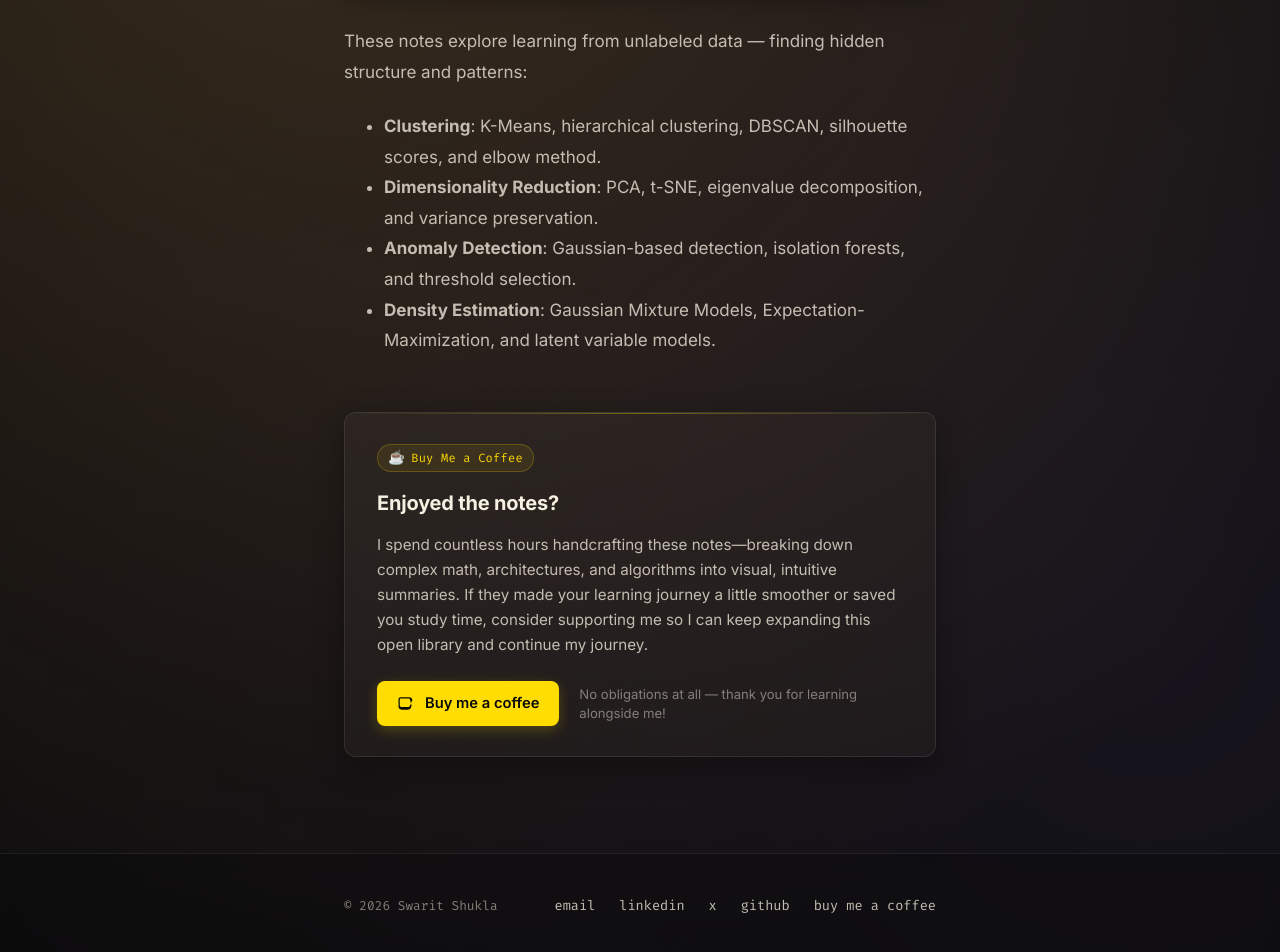
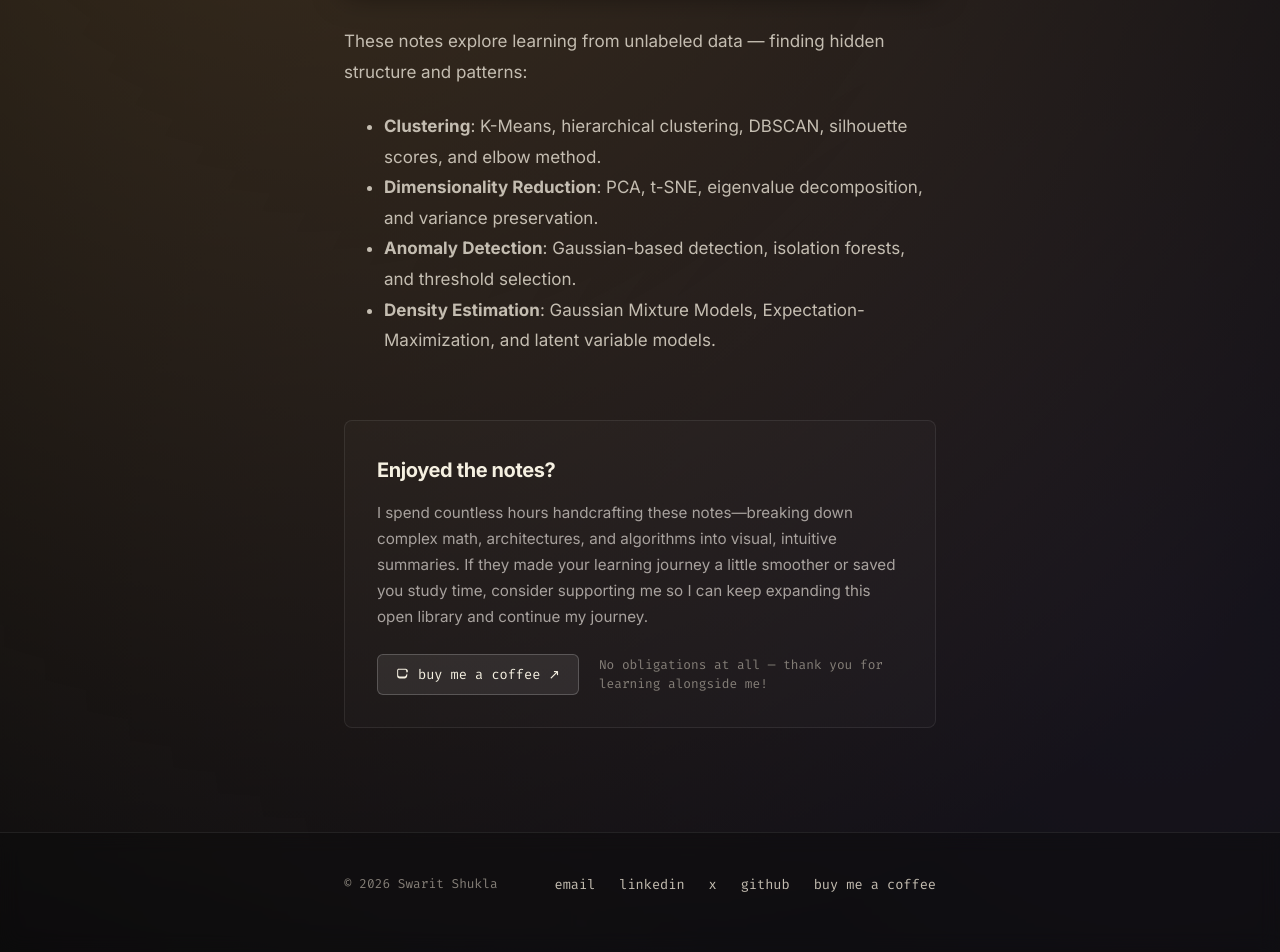
Before and after one commit to SWARITSHUKLA/SWARITSHUKLA.github.io, a Jekyll site: the page built from _notes/2026-10-06-Unsupervised-Learning.md, in a window 1280 px wide and 1400 px high, scrolled down 892 px. Shown: the part 427-1379 px from the top of the window. Built offline with Jekyll 4.4.1, drawn with Linux system fonts in a browser that asks for light colours.

Commit message:
style: refine buy me a coffee footer to match website aesthetics

```diff
--- a/_layouts/note.html
+++ b/_layouts/note.html
@@ -44,24 +44,18 @@ layout: default
 
   <!-- Heartwarming Buy Me a Coffee Support Section -->
   <aside class="support-card" aria-label="Support the Notes">
-    <div class="support-card-inner">
-      <div class="support-badge">
-        <span class="support-badge-icon">☕</span>
-        <span>Buy Me a Coffee</span>
-      </div>
     <h3 class="support-card-title">Enjoyed the notes?</h3>
     <p class="support-card-text">
       I spend countless hours handcrafting these notes—breaking down complex math, architectures, and algorithms into visual, intuitive summaries. If they made your learning journey a little smoother or saved you study time, consider supporting me so I can keep expanding this open library and continue my journey.
     </p>
     <div class="support-card-action">
-        <a href="https://buymeacoffee.com/swaritshukla" target="_blank" rel="noopener noreferrer" class="bmc-button">
-          <svg class="bmc-icon" viewBox="0 0 24 24" aria-hidden="true">
+      <a href="https://buymeacoffee.com/swaritshukla" target="_blank" rel="noopener noreferrer" class="support-btn">
+        <svg class="support-btn-icon" viewBox="0 0 24 24" aria-hidden="true">
           <path d="M20.216 6.415l-.132-.666c-.119-.598-.388-1.16-.783-1.619A4.184 4.184 0 0 0 16.141 3H4.59C3.16 3 2 4.16 2 5.59v9.82c0 2.24 1.86 4.09 4.13 4.09h8.8c2.14 0 3.91-1.62 4.11-3.75l1.176-7.854c.168-.788.168-1.611 0-2.399l-.001.918zm-2.096 1.834l-.84 5.617a2.44 2.44 0 0 1-2.44 2.21H6.13c-1.35 0-2.45-1.1-2.45-2.45V5.59c0-.51.41-.92.92-.92h11.55c.48 0 .9.37.95.85l.02.13.84 2.599zM20 10.5a2.5 2.5 0 0 1-2.5 2.5v-5a2.5 2.5 0 0 1 2.5 2.5z"/>
         </svg>
-          <span>Buy me a coffee</span>
+        <span>buy me a coffee ↗</span>
       </a>
       <span class="support-card-subtext">No obligations at all — thank you for learning alongside me!</span>
-      </div>
     </div>
   </aside>
 
--- a/assets/style.css
+++ b/assets/style.css
@@ -673,50 +673,18 @@ mjx-container:not([display="true"]) {
    SUPPORT / BUY ME A COFFEE CARD
    ========================================= */
 .support-card {
-    margin-top: 3.5rem;
-    margin-bottom: 2rem;
-    padding: 1.85rem 2rem;
-    background: linear-gradient(135deg, rgba(255, 255, 255, 0.035) 0%, rgba(200, 150, 80, 0.045) 100%);
-    border: 1px solid rgba(255, 255, 255, 0.09);
-    border-radius: 12px;
-    box-shadow: 0 8px 30px rgba(0, 0, 0, 0.35);
-    position: relative;
-    overflow: hidden;
+    margin-top: 4rem;
+    margin-bottom: 2.5rem;
+    padding: 2rem;
+    background: rgba(255, 255, 255, 0.02);
+    border: 1px solid rgba(255, 255, 255, 0.08);
+    border-radius: 8px;
+    transition: background-color 0.2s ease, border-color 0.2s ease;
 }
 
-.support-card::before {
-    content: '';
-    position: absolute;
-    top: 0;
-    left: 0;
-    right: 0;
-    height: 1px;
-    background: linear-gradient(90deg, transparent, rgba(255, 221, 0, 0.35), transparent);
-}
-
-.support-card-inner {
-    position: relative;
-    z-index: 1;
-}
-
-.support-badge {
-    display: inline-flex;
-    align-items: center;
-    gap: 6px;
-    font-family: 'Fira Code', monospace;
-    font-size: 0.75rem;
-    color: #ffd700;
-    background: rgba(255, 215, 0, 0.08);
-    border: 1px solid rgba(255, 215, 0, 0.22);
-    border-radius: 9999px;
-    padding: 3px 10px;
-    margin-bottom: 0.85rem;
-    letter-spacing: 0.02em;
-}
-
-.support-badge-icon {
-    font-size: 0.85rem;
-    line-height: 1;
+.support-card:hover {
+    background: rgba(255, 255, 255, 0.035);
+    border-color: rgba(255, 255, 255, 0.15);
 }
 
 .support-card-title {
@@ -724,15 +692,15 @@ mjx-container:not([display="true"]) {
     font-size: 1.25rem;
     font-weight: 700;
     color: #F5F0E1;
-    margin: 0 0 0.75rem 0;
-    letter-spacing: -0.01em;
+    margin: 0 0 0.85rem 0;
+    letter-spacing: -0.02em;
 }
 
 .support-card-text {
     font-family: 'Inter', sans-serif;
     font-size: 0.95rem;
-    line-height: 1.65;
-    color: #c4bdb1;
+    line-height: 1.7;
+    color: #a8a29e;
     margin: 0 0 1.5rem 0;
 }
 
@@ -743,43 +711,44 @@ mjx-container:not([display="true"]) {
     flex-wrap: wrap;
 }
 
-.bmc-button {
+.support-btn {
+    font-family: 'Fira Code', monospace;
+    font-size: 0.85rem;
+    padding: 8px 18px;
+    border-radius: 6px;
+    text-decoration: none !important;
+    transition: all 0.2s ease;
     display: inline-flex;
     align-items: center;
-    justify-content: center;
-    gap: 10px;
-    background-color: #FFDD00;
-    color: #0a0a0a !important;
-    font-family: 'Inter', -apple-system, BlinkMacSystemFont, "Segoe UI", Roboto, sans-serif;
-    font-weight: 600;
-    font-size: 0.92rem;
-    padding: 10px 20px;
-    border-radius: 8px;
-    text-decoration: none !important;
-    transition: all 0.2s cubic-bezier(0.16, 1, 0.3, 1);
-    box-shadow: 0 4px 14px rgba(255, 221, 0, 0.22);
+    gap: 8px;
+    background-color: rgba(255, 255, 255, 0.08);
+    color: #F5F0E1 !important;
+    border: 1px solid rgba(255, 255, 255, 0.2);
+    white-space: nowrap;
     flex-shrink: 0;
 }
 
-.bmc-button:hover {
-    background-color: #ffea4a;
-    color: #000000 !important;
-    transform: translateY(-2px);
-    box-shadow: 0 8px 24px rgba(255, 221, 0, 0.38);
+.support-btn:hover {
+    background-color: #F5F0E1;
+    color: #0a0a0a !important;
+    border-color: #F5F0E1;
+    box-shadow: 0 0 15px rgba(255, 255, 255, 0.15);
+    transform: translateY(-1px);
 }
 
-.bmc-icon {
-    width: 18px;
-    height: 18px;
+.support-btn-icon {
+    width: 14px;
+    height: 14px;
     fill: currentColor;
-    display: block;
+    display: inline-block;
+    flex-shrink: 0;
 }
 
 .support-card-subtext {
-    font-family: 'Inter', sans-serif;
-    font-size: 0.82rem;
+    font-family: 'Fira Code', monospace;
+    font-size: 0.8rem;
     color: #857F78;
-    line-height: 1.45;
+    line-height: 1.5;
     margin: 0;
     flex: 1;
     min-width: 200px;
@@ -787,16 +756,17 @@ mjx-container:not([display="true"]) {
 
 @media (max-width: 600px) {
     .support-card {
-        padding: 1.4rem 1.25rem;
-        margin-top: 2.5rem;
+        padding: 1.35rem 1.2rem;
+        margin-top: 3rem;
     }
     .support-card-action {
         flex-direction: column;
         align-items: stretch;
         gap: 0.85rem;
     }
-    .bmc-button {
+    .support-btn {
         width: 100%;
+        justify-content: center;
     }
     .support-card-subtext {
         text-align: center;
```
Also changed, not shown: _layouts/post.html (+3 -9 lines). Lines whose indentation alone changed are shown as unchanged.
